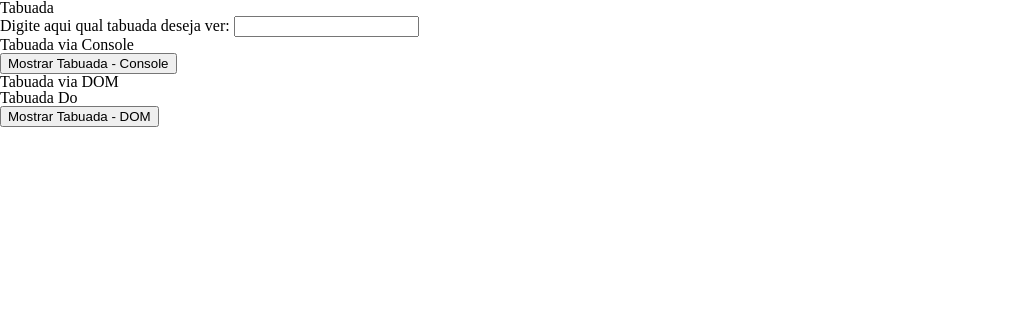
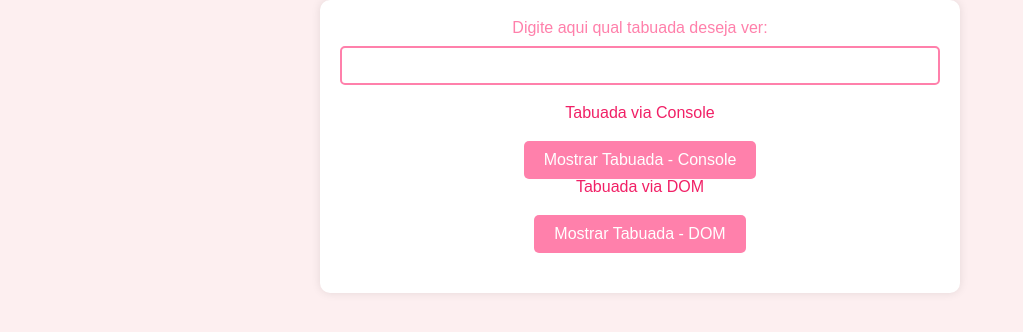
Before and after one commit to luanaelizabete/Atividade---31-01-24, a plain HTML site: page index.html in a window 1280 px wide. Shown: the whole page, without its empty margins (0-1023 px from the left). Drawn offline with Linux system fonts and the light colour scheme.

Commit message:
Atualizações com CSS

```diff
--- a/css/style.css
+++ b/css/style.css
@@ -0,0 +1,52 @@
+body {
+    font-family: Arial, sans-serif;
+    background-color: #fdeff0;
+}
+main {
+    max-width: 600px;
+    margin: 0 auto;
+    padding: 20px;
+    background-color: #fff;
+    border-radius: 10px;
+    box-shadow: 0 0 10px rgba(0, 0, 0, 0.1);
+    text-align: center;
+}
+h2 {
+    margin-bottom: 20px;
+    color: #f12066;
+}
+label {
+    display: block;
+    margin-bottom: 10px;
+    color: #ff80ab;
+}
+input[type="text"] {
+    width: 100%;
+    padding: 10px;
+    margin-bottom: 20px;
+    border: 2px solid #ff80ab;
+    border-radius: 5px;
+    box-sizing: border-box;
+}
+input[type="button"] {
+    padding: 10px 20px;
+    background-color: #ff80ab;
+    border: none;
+    color: #fff;
+    font-size: 16px;
+    cursor: pointer;
+    border-radius: 5px;
+}
+input[type="button"]:hover {
+    margin-bottom: 20px;
+    background-color: #ff6090;
+}
+.tabuada {
+    list-style: none;
+    padding: 0;
+    margin: 20px 0;
+    text-align: left;
+}
+.tabuada li {
+    margin-bottom: 5px;
+}
--- a/index.html
+++ b/index.html
@@ -6,11 +6,10 @@
     <title>Tabuada</title>
     <script type="text/javascript" src="js/main.js" defer></script>
     <link rel="stylesheet" type="text/css" href="./css/reset.css"/>
+    <link rel="stylesheet" type="text/css" href="./css/style.css"/>
 </head>
 <body>
     <main>
-
-        <h1>Tabuada</h1>
 
         <label for="tabuada-number">Digite aqui qual tabuada deseja ver:</label>
         <input type="text" name="tabuada-num" id="tabuada-number">
@@ -21,7 +20,6 @@
         </section>
         <section class="tabuada-show-DOM">
             <h2>Tabuada via DOM</h2>
-            <h3>Tabuada Do</h3>
             <input type="button" class="btn-dom" value="Mostrar Tabuada - DOM">
             <ul class="tabuada">
 
```
